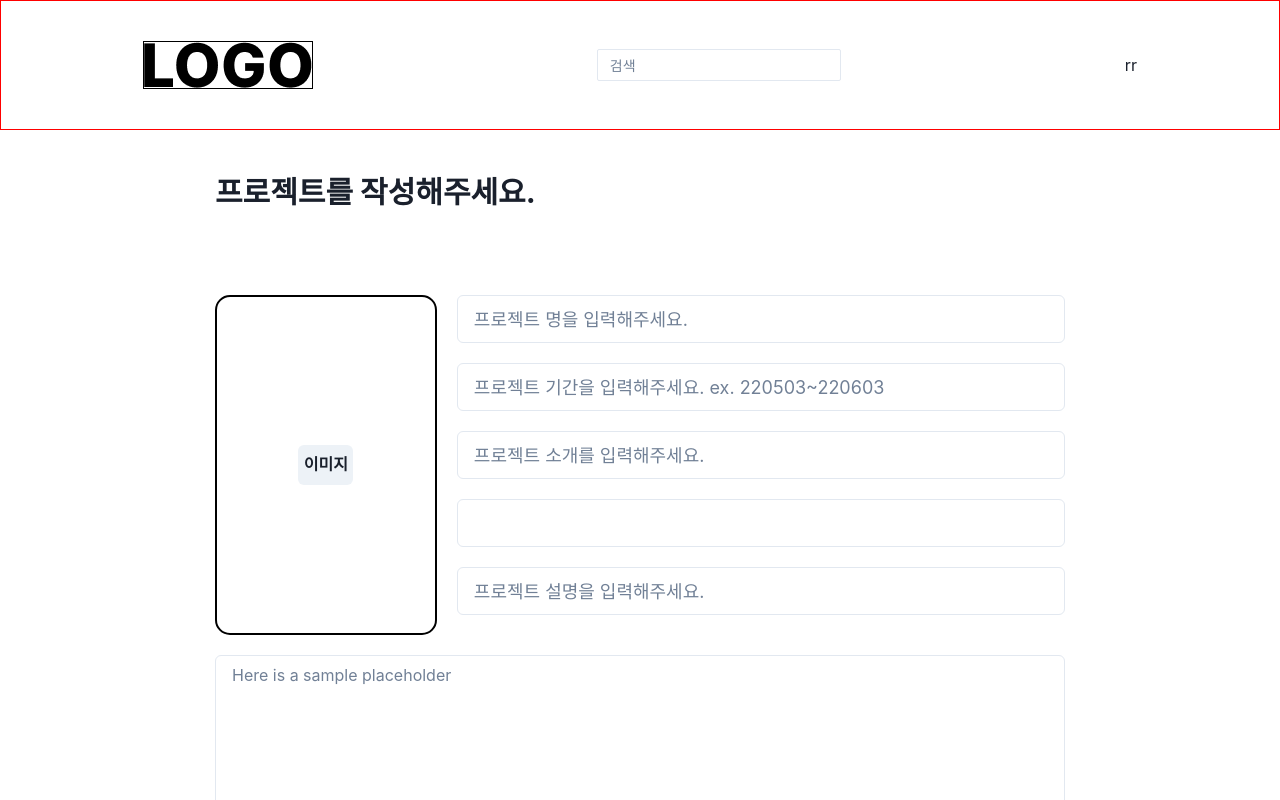
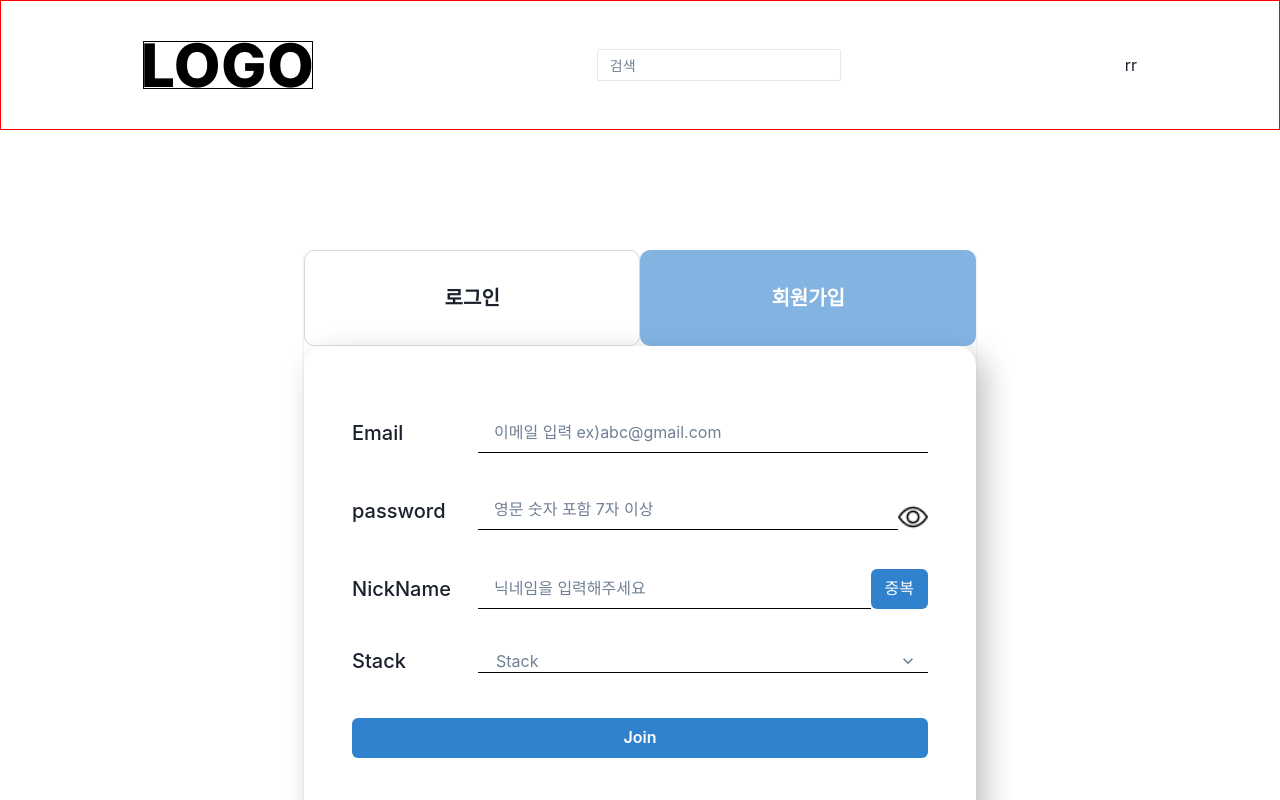
Before and after one commit to gahyuun/23-W-Cow-Project-Frontend, a React (Create React App) app: page /join in a window 1280 px wide. Shown: the top 800 px of the page. Built offline with nearby package versions, Linux system fonts and the light colour scheme.

Commit message:
feat: 중복 확인 기능 구현

```diff
--- a/src/App.js
+++ b/src/App.js
@@ -10,10 +10,11 @@ function App() {
   return (
     <ChakraProvider>
       <Header />
-      <Write />
       <Router>
         <Routes>
+          <Route path="/write" element={<Write />} />
           <Route path="/" element={<Main isLogin={false} />} />
+          <Route path="/join" element={<Join isLogin={false} />} />
         </Routes>
       </Router>
     </ChakraProvider>
--- a/src/pages/Join.jsx
+++ b/src/pages/Join.jsx
@@ -33,11 +33,13 @@ function Join() {
     mr: '10px',
   }; // email, password등의 text 스타일
 
+  const options = ['javascript', 'java', 'express'];
   const [email, setEmail] = React.useState('');
   const [password, setPassword] = React.useState('');
   const [name, setName] = React.useState('');
   const [stack, setStack] = React.useState('');
   const [showPW, setShowPW] = React.useState(false);
+  const [isSame, setIsSame] = React.useState(false);
   const handleEmailChange = (e) => {
     setEmail(e.target.value);
   };
@@ -46,6 +48,7 @@ function Join() {
   };
   const handleNameChange = (e) => {
     setName(e.target.value);
+    setIsSame(false);
   };
 
   const handleStackChange = (e) => {
@@ -55,6 +58,20 @@ function Join() {
   const handleShowPassword = () => {
     setShowPW(!showPW);
   };
+  const handleIsSame = () => {
+    setIsSame(true);
+    // axios
+    //   .post('/auth/nicknameSame , name')
+    //   .then(
+    //          formhelpertext 띄우기 성공
+    //  )
+    //   .catch(function (error) {
+    //     formhelpertext
+    //     setIsSame(false);
+    //   });
+    // 중복 확인
+  };
+
   return (
     <Box display="flex" justifyContent="center">
       <Card w="2xl" h="xl" mt="120px">
@@ -134,7 +151,13 @@ function Join() {
                     _focusVisible={{ borderColor: 'black' }}
                     _hover={{ borderColor: 'black' }}
                   />
-                  <Button _hover={{ backgroundColor: '#3182CE', opacity: '0.8' }} sx={buttonColor} fontWeight="400">
+                  <Button
+                    _hover={{ backgroundColor: '#3182CE', opacity: '0.8' }}
+                    sx={buttonColor}
+                    fontWeight="400"
+                    onClick={handleIsSame}
+                    isDisabled={isSame}
+                  >
                     중복
                   </Button>
                 </Box>
@@ -145,12 +168,18 @@ function Join() {
                 <Select
                   value={stack}
                   onChange={handleStackChange}
-                  placeholder="&nbsp;&nbsp;&nbsp;&nbsp;스택을 입력해주세요."
+                  placeholder="&nbsp;&nbsp;&nbsp;&nbsp;Stack"
                   variant="unstyled"
                   sx={inputStyle}
                   color="#718096"
                   w="450px"
-                />
+                >
+                  {options.map((item) => (
+                    <option key={item} value={item}>
+                      {item}
+                    </option>
+                  ))}
+                </Select>
               </Box>
             </Box>
             <Button _hover={{ backgroundColor: '#3182CE', opacity: '0.8' }} mb="20px" sx={buttonColor}>
```
Also changed, not shown: 1 other file (tests, documents, lock files or other folders).
